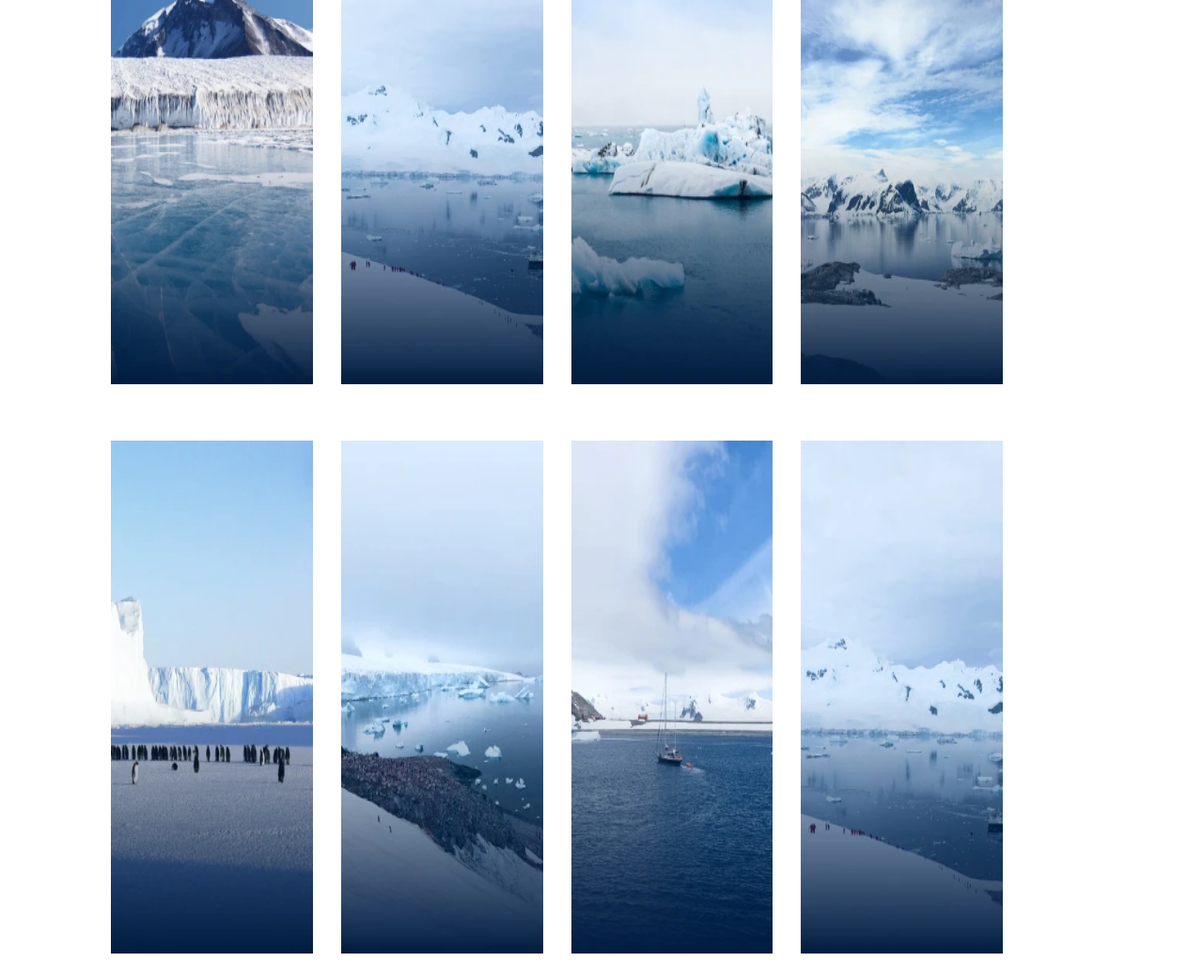
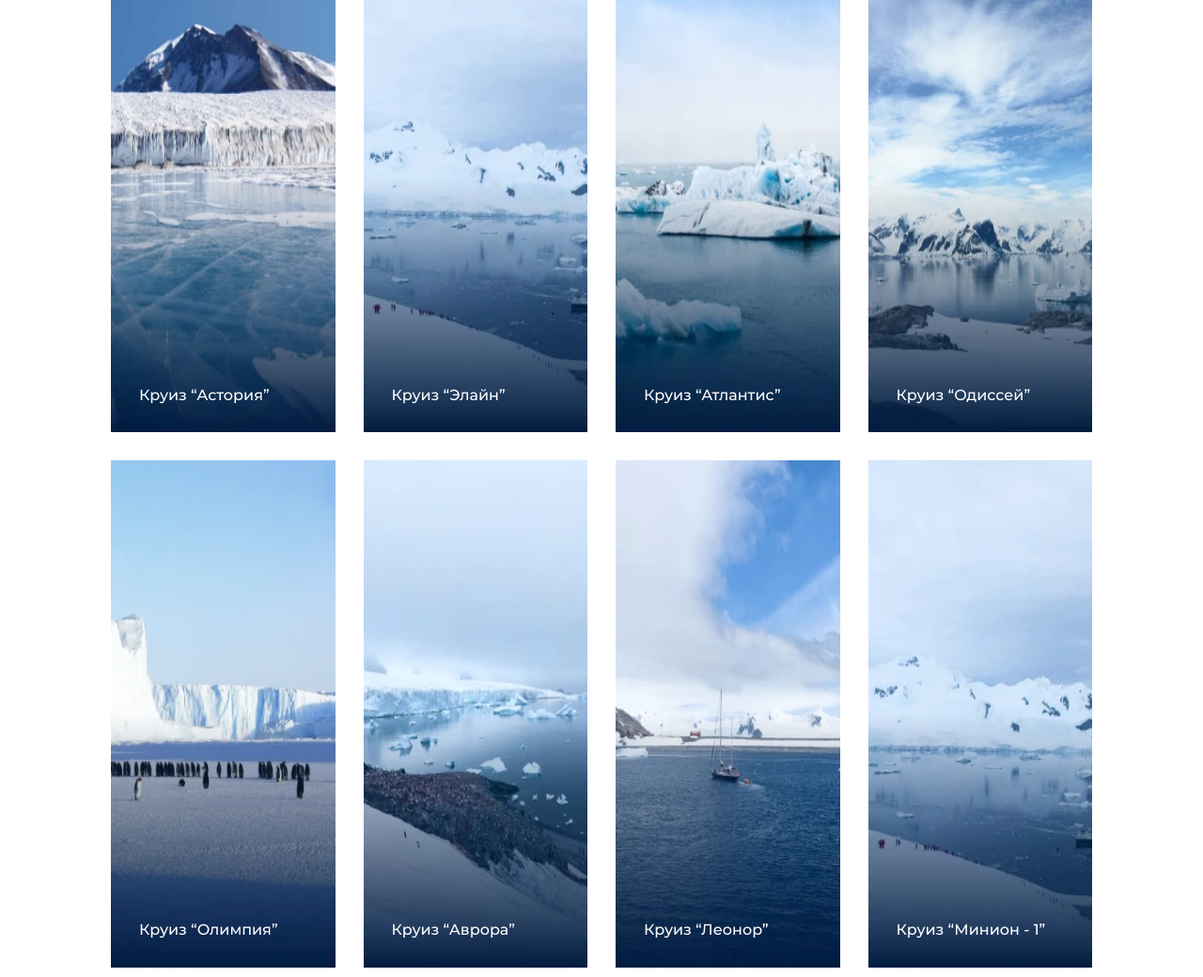
Before and after one commit to MikhailManzik/Antarctic, a website: page source/index.html in a window 1280 px wide. Shown: the part 2189-3229 px from the top of the page at 94% size. Drawn offline with nearby package versions, Linux system fonts and the light colour scheme; files that its build step writes are made by us from their sources.

Commit message:
Изменяет разметку и стили секции с круизами.

```diff
--- a/source/index.html
+++ b/source/index.html
@@ -111,7 +111,7 @@
                 <source media="(max-width:1024px)" srcset="img/astoria-tablet@1x.jpg 1x, img/astoria-tablet@2x.jpg 2x">
                 <img class="card__img" src="img/astoria-desktop@1x.jpg" srcset="img/astoria-desktop@2x.jpg 2x" width="260" height="386">
               </picture>
-              <span>Круиз “Астория”</span>
+              <span class="card__caption-photo">Круиз “Астория”</span>
             </div>
             <h3 class="card__title">Круиз “Астория”</h3>
             <dl class="card__parameter">
@@ -145,7 +145,7 @@
                 <source media="(max-width:1024px)" srcset="img/minion-tablet@1x.jpg 1x, img/minion-tablet@2x.jpg 2x">
                 <img class="card__img" src="img/minion-desktop@1x.jpg" srcset="img/minion-desktop@2x.jpg 2x" width="260" height="386">
               </picture>
-              <span>Круиз “Элайн”</span>
+              <span class="card__caption-photo">Круиз “Элайн”</span>
             </div>
             <h3 class="card__title">Круиз “Элайн”</h3>
             <dl class="card__parameter">
@@ -179,7 +179,7 @@
                 <source media="(max-width:1024px)" srcset="img/atlantis-tablet@1x.jpg 1x, img/atlantis-tablet@2x.jpg 2x">
                 <img class="card__img" src="img/atlantis-desktop@1x.jpg" srcset="img/atlantis-desktop@2x.jpg 2x" width="260" height="386">
               </picture>
-              <span>Круиз “Атлантис”</span>
+              <span class="card__caption-photo">Круиз “Атлантис”</span>
             </div>
             <h3 class="card__title">Круиз “Атлантис”</h3>
             <dl class="card__parameter">
@@ -213,7 +213,7 @@
                 <source media="(max-width:1024px)" srcset="img/odysseus-tablet@1x.jpg 1x, img/odysseus-tablet@2x.jpg 2x">
                 <img class="card__img" src="img/odysseus-desktop@1x.jpg" srcset="img/odysseus-desktop@2x.jpg 2x" width="260" height="386">
               </picture>
-              <span>Круиз “Одиссей”</span>
+              <span class="card__caption-photo">Круиз “Одиссей”</span>
             </div>
             <h3 class="card__title">Круиз “Одиссей”</h3>
             <dl class="card__parameter">
@@ -247,7 +247,7 @@
                 <source media="(max-width:1024px)" srcset="img/olympia-tablet@1x.jpg 1x, img/olympia-tablet@2x.jpg 2x">
                 <img class="card__img" src="img/olympia-desktop@1x.jpg" srcset="img/olympia-desktop@2x.jpg 2x" width="260" height="386">
               </picture>
-              <span>Круиз “Олимпия”</span>
+              <span class="card__caption-photo">Круиз “Олимпия”</span>
             </div>
             <h3 class="card__title">Круиз “Олимпия”</h3>
             <dl class="card__parameter">
@@ -281,7 +281,7 @@
                 <source media="(max-width:1024px)" srcset="img/aurora-tablet@1x.jpg 1x, img/aurora-tablet@2x.jpg 2x">
                 <img class="card__img" src="img/aurora-desktop@1x.jpg" srcset="img/aurora-desktop@2x.jpg 2x" width="260" height="386">
               </picture>
-              <span>Круиз “Аврора”</span>
+              <span class="card__caption-photo">Круиз “Аврора”</span>
             </div>
             <h3 class="card__title">Круиз “Аврора”</h3>
             <dl class="card__parameter">
@@ -315,7 +315,7 @@
                 <source media="(max-width:1024px)" srcset="img/leonor-tablet@1x.jpg 1x, img/leonor-tablet@2x.jpg 2x">
                 <img class="card__img" src="img/leonor-desktop@1x.jpg" srcset="img/leonor-desktop@2x.jpg 2x" width="260" height="386">
               </picture>
-              <span>Круиз “Леонор”</span>
+              <span class="card__caption-photo">Круиз “Леонор”</span>
             </div>
             <h3 class="card__title">Круиз “Леонор”</h3>
             <dl class="card__parameter">
@@ -349,7 +349,7 @@
                 <source media="(max-width:1024px)" srcset="img/minion-tablet@1x.jpg 1x, img/minion-tablet@2x.jpg 2x">
                 <img class="card__img" src="img/minion-desktop@1x.jpg" srcset="img/minion-desktop@2x.jpg 2x" width="260" height="386">
               </picture>
-              <span>Круиз “Минион - 1”</span>
+              <span class="card__caption-photo">Круиз “Минион - 1”</span>
             </div>
             <h3 class="card__title">Круиз “Минион - 1”</h3>
             <dl class="card__parameter">
@@ -372,6 +372,9 @@
           </div>
         </li>
       </ul>
+    </section>
+    <section class="order">
+
     </section>
   </main>
 
--- a/source/sass/blocks/card.scss
+++ b/source/sass/blocks/card.scss
@@ -4,6 +4,9 @@
 
 .card__wrapper {
   position: relative;
+  display: flex;
+  flex-direction: column;
+  width: 100%;
   padding: 35px 25px;
   background-color: $color-dark-blue;
   color: $color-white;
@@ -43,10 +46,15 @@
 
 .card__title {
   margin: 0;
-  margin-bottom: 20px;
+  margin-bottom: 25px;
   font-size: 18px;
   line-height: 150%;
   font-weight: 500;
+}
+
+.card__parameter {
+  margin: 0;
+  margin-bottom: 20px;
 }
 
 .card__caption {
@@ -62,3 +70,7 @@
   line-height: 140%;
   font-weight: 400;
 }
+
+.card__button {
+  margin-top: auto;
+}
--- a/source/sass/blocks/travels.scss
+++ b/source/sass/blocks/travels.scss
@@ -3,8 +3,13 @@
   margin-bottom: 120px;
 }
 
+.travels__wrapper {
+  margin: 0 15px;
+}
+
 .travels__title {
   margin: 0;
+  margin-bottom: 60px;
   font-family: $main-font;
   font-size: 28px;
   font-weight: 600;
@@ -22,6 +27,15 @@
 
 .travels__card {
   position: relative;
-  width: 20%;
-  margin: 30px 15px;
+  width: calc((100% - 120px) / 4);
+  margin-bottom: 30px;
+  margin-left: 15px;
+  margin-right: 15px;
 }
+
+.card__caption-photo {
+  z-index: 1;
+  position: absolute;
+  left: 30px;
+  bottom: 30px;
+}
```
